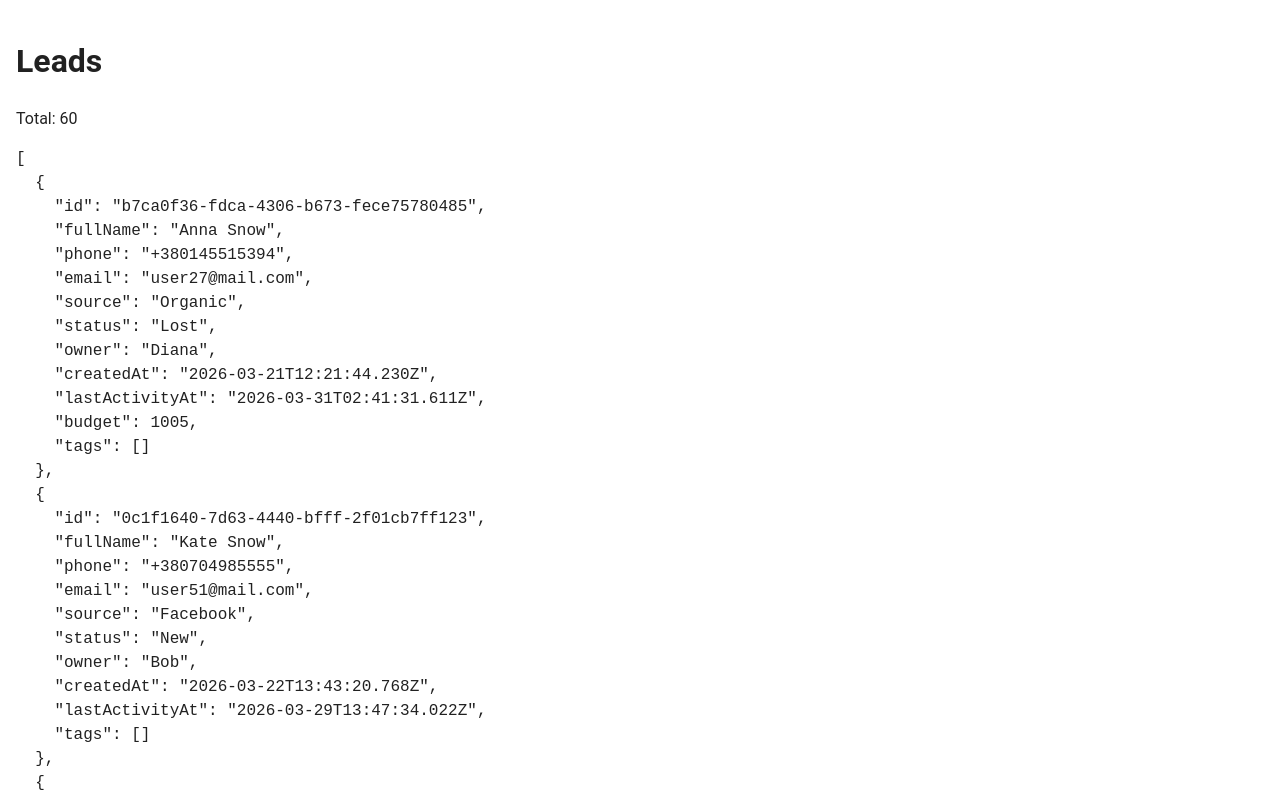
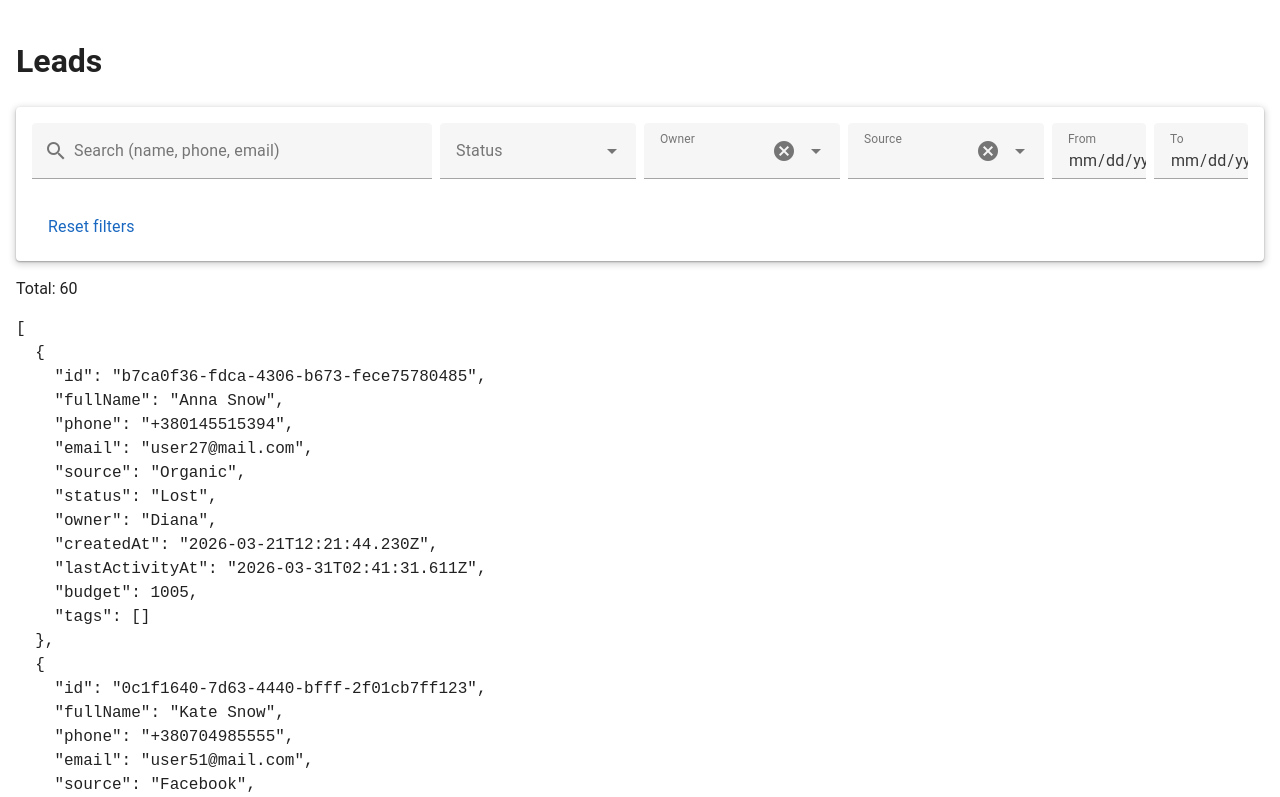
Before and after one commit to AeroKir/crm-leads-mini, a Vue app: page /leads in a window 1280 px wide. Shown: the top 797 px of the page. Built offline with nearby package versions, Linux system fonts and the light colour scheme; a small style sheet from the web is missing; the HTML template or start-up script is replaced by a standard one.

Commit message:
LeadsFilters component created&added on the list page

```diff
--- a/src/components/leads/LeadsFilters.vue
+++ b/src/components/leads/LeadsFilters.vue
@@ -1,13 +1,115 @@
 <template>
-  <div>
-    <h1>Leads Filters</h1>
-  </div>
+  <v-card class="pa-4 mb-4" elevation="2">
+    <v-row dense>
+      <v-col cols="12" md="4">
+        <v-text-field
+          v-model="localSearch"
+          clearable
+          label="Search (name, phone, email)"
+          prepend-inner-icon="mdi-magnify"
+        />
+      </v-col>
+
+      <v-col cols="12" md="2">
+        <v-select
+          v-model="filters.statuses"
+          clearable
+          :items="statuses"
+          label="Status"
+          multiple
+        />
+      </v-col>
+
+      <v-col cols="12" md="2">
+        <v-select
+          v-model="filters.owner"
+          clearable
+          :items="owners"
+          label="Owner"
+        />
+      </v-col>
+
+      <v-col cols="12" md="2">
+        <v-select
+          v-model="filters.source"
+          clearable
+          :items="sources"
+          label="Source"
+        />
+      </v-col>
+
+      <v-col cols="12" md="1">
+        <v-text-field
+          v-model="createdFrom"
+          label="From"
+          type="date"
+        />
+      </v-col>
+
+      <v-col cols="12" md="1">
+        <v-text-field
+          v-model="createdTo"
+          label="To"
+          type="date"
+        />
+      </v-col>
+    </v-row>
+
+    <v-row class="mt-2">
+      <v-col cols="12">
+        <v-btn
+          color="primary"
+          variant="text"
+          @click="resetFilters"
+        >
+          Reset filters
+        </v-btn>
+      </v-col>
+    </v-row>
+  </v-card>
 </template>
 
 <script setup lang="ts">
+  import { computed, ref, watch } from 'vue'
+  import { useDebounce } from '@/composables/useDebounce'
+  import { useLeads } from '@/composables/useLeads'
 
+  const {
+    search,
+    filters,
+    owners,
+    sources,
+    statuses,
+    resetFilters: resetLeadsFilters,
+  } = useLeads()
+
+  const localSearch = ref(search.value)
+  const debouncedSearch = useDebounce(localSearch, 300)
+
+  watch(debouncedSearch, val => {
+    search.value = val
+  })
+
+  watch(search, val => {
+    localSearch.value = val
+  })
+
+  const createdFrom = computed({
+    get: () => filters.value.createdFrom,
+    set: (val: string) => {
+      filters.value.createdFrom = val || ''
+    },
+  })
+
+  const createdTo = computed({
+    get: () => filters.value.createdTo,
+    set: (val: string) => {
+      filters.value.createdTo = val || ''
+    },
+  })
+
+  function resetFilters () {
+    localSearch.value = ''
+    resetLeadsFilters()
+  }
 </script>
-
-<style scoped>
-
-</style>
--- a/src/pages/LeadsListPage.vue
+++ b/src/pages/LeadsListPage.vue
@@ -1,6 +1,8 @@
 <template>
   <div class="pa-4">
     <h1>Leads</h1>
+
+    <LeadsFilters />
 
     <div>
       Total: {{ total }}
@@ -14,6 +16,7 @@
 
 <script setup lang="ts">
   import { onMounted } from 'vue'
+  import LeadsFilters from '@/components/leads/LeadsFilters.vue'
   import { useLeads } from '@/composables/useLeads'
 
   const {
```
